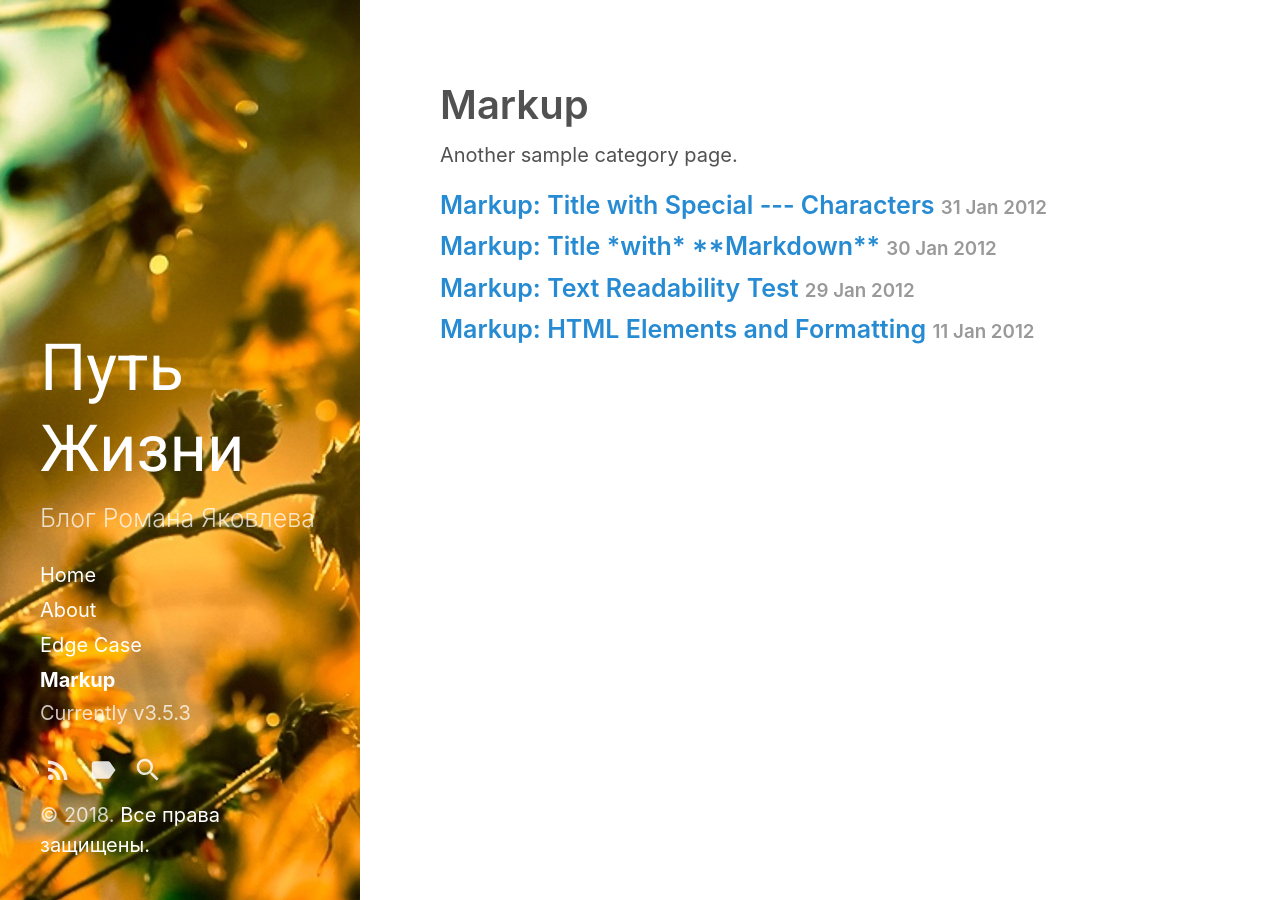
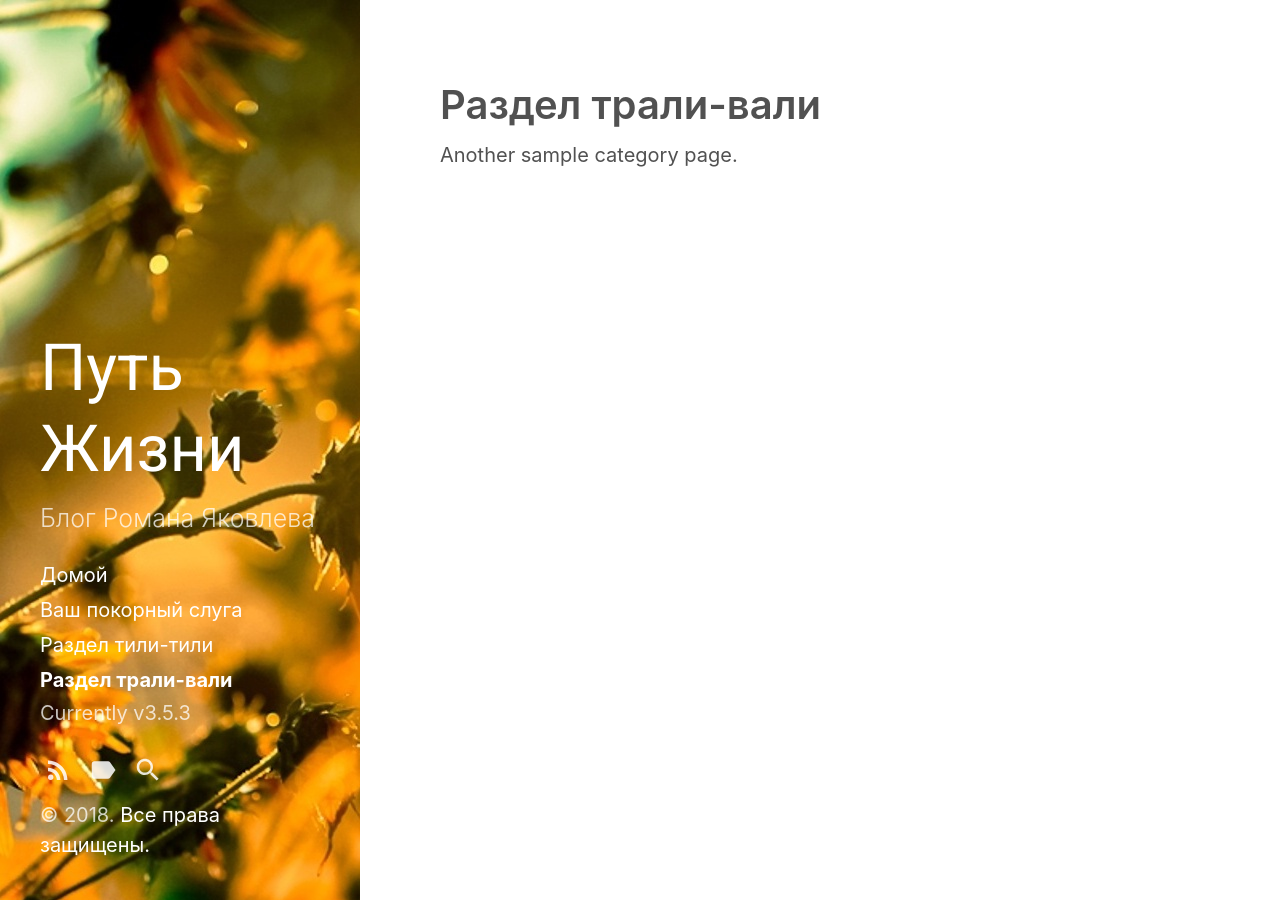
Before and after one commit to ramanyakovlev/ramanyakovlev.github.io, a Jekyll site: the page built from category/markup.md, in a window 1280 px wide. Built offline with Jekyll 4.4.1, drawn with Linux system fonts in a browser that asks for light colours.

Commit message:
cftyfjycjh

```diff
--- a/_includes/sidebar-nav-links.html
+++ b/_includes/sidebar-nav-links.html
@@ -1,7 +1,7 @@
 <nav id="sidebar-nav-links">
   {% if site.sidebar_home_link %}
     <a class="home-link {% if page.url == '/' %} active{% endif %}"
-        href="{{ site.baseurl }}/">Home</a>
+        href="{{ site.baseurl }}/">Домой</a>
   {% endif %}
   {% if site.sidebar_blog_link %}
     <a class="page-link {% if page.url == site.sidebar_blog_link %} active{% endif %}"
--- a/about.md
+++ b/about.md
@@ -1,6 +1,6 @@
 ---
 layout: page
-title: About
+title: Ваш покорный слуга
 sidebar_link: true
 ---
 
--- a/category/edge-case.md
+++ b/category/edge-case.md
@@ -1,6 +1,6 @@
 ---
 layout: category
-title: Edge Case
+title: Раздел тили-тили
 ---
 
 Sample category page. You need to create a page for each category.
--- a/category/markup.md
+++ b/category/markup.md
@@ -1,6 +1,6 @@
 ---
 layout: category
-title: Markup
+title: Раздел трали-вали
 ---
 
 Another sample category page.
```
